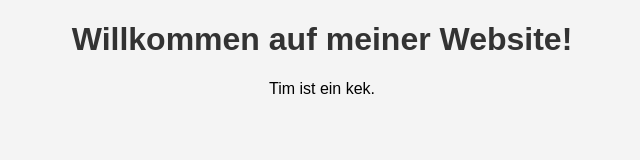
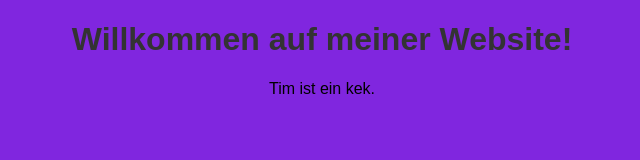
Before and after one commit to Frozenphoeneks/Doko, a plain HTML site: page index.html in a window 1280 px wide. Shown: the whole page, without its empty margins (318-958 px from the left). Drawn offline with Linux system fonts and the light colour scheme.

Commit message:
Update backgroundcolor

```diff
--- a/style.css
+++ b/style.css
@@ -1,7 +1,7 @@
 body {
     font-family: Arial, sans-serif;
     text-align: center;
-    background-color: #f4f4f4;
+    background-color: #8026df;
 }
 h1 {
     color: #333;
```
